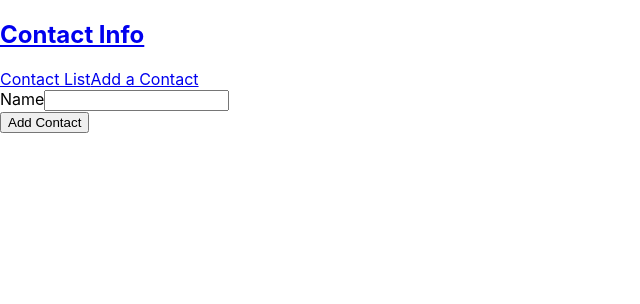
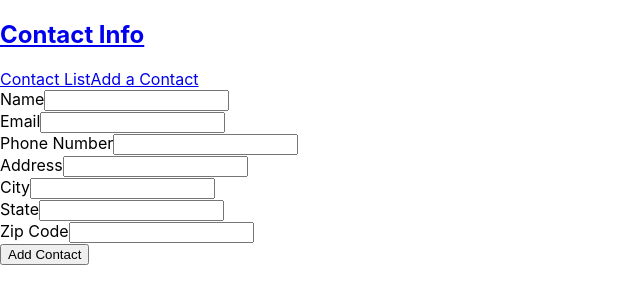
Before and after one commit to jhmccandless/contact-app, a React (Create React App) app in the folder contact-app/: page /add_contact in a window 1280 px wide. Shown: the top 304 px of the page, without its empty margins (0-640 px from the left). Built offline with nearby package versions, Linux system fonts and the light colour scheme.

Commit message:
able to add info to contact list

```diff
--- a/contact-app/src/components/Add-Contact.jsx
+++ b/contact-app/src/components/Add-Contact.jsx
@@ -6,20 +6,157 @@ class AddContact extends React.Component {
   constructor(props) {
     super(props);
     this.state = {
-      contact: "",
+      name: "",
+      email: "",
+      phone: "",
+      address: "",
+      city: "",
+      state: "",
+      zip: "",
     };
   }
 
   handleSubmit(event) {
     console.log(event);
+    console.log(this.state);
     console.log(this.props);
     event.preventDefault();
-    this.props.addContact({ contactList: this.state.contact });
-    this.setState({ contact: "" });
+    this.props.addContact({
+      name: this.state.name,
+      email: this.state.email,
+      phone: this.state.phone,
+      address: this.state.address,
+      city: this.state.city,
+      state: this.state.state,
+      zip: this.state.zip,
+    });
+    this.setState({
+      contact: {
+        name: "",
+        email: "",
+        phone: "",
+        address: "",
+        city: "",
+        state: "",
+        zip: "",
+      },
+    });
   }
 
-  updateContact(event) {
-    this.setState({ contact: event.target.value });
+  //   updateContact(event) {
+  //     console.log(event);
+  //     console.log(event.target);
+  //     // console.log(event.target.value);
+  //     this.setState({ name: event.target.value, email: event.target.value });
+  //   }
+
+  //   render() {
+  //     return (
+  //       <div>
+  //         <form onSubmit={(e) => this.handleSubmit(e)}>
+  //           <label>Name</label>
+  //           <input
+  //             className="name"
+  //             value={this.state.name}
+  //             onChange={(e) => this.updateContact(e)}
+  //           ></input>
+  //           <br />
+  //           <label>Email</label>
+  //           <input
+  //             className="email"
+  //             value={this.state.email}
+  //             onChange={(e) => this.updateContact(e)}
+  //           ></input>
+  //           <br />
+  //           <label>Phone Number</label>
+  //           <input
+  //             className="phone"
+  //             value={this.state.phone}
+  //             onChange={(e) => this.updateContact(e)}
+  //           ></input>
+  //           <br />
+  //           <label>Address</label>
+  //           <input
+  //             className="address"
+  //             value={this.state.address}
+  //             onChange={(e) => this.updateContact(e)}
+  //           ></input>
+  //           <br />
+  //           <label>City</label>
+  //           <input
+  //             className="city"
+  //             value={this.state.city}
+  //             onChange={(e) => this.updateContact(e)}
+  //           ></input>
+  //           <br />
+  //           <label>State</label>
+  //           <input
+  //             className="state"
+  //             value={this.state.state}
+  //             onChange={(e) => this.updateContact(e)}
+  //           ></input>
+  //           <br />
+  //           <label>Zip Code</label>
+  //           <input
+  //             className="zip"
+  //             value={this.state.zip}
+  //             onChange={(e) => this.updateContact(e)}
+  //           ></input>
+  //           <br />
+  //           <button
+  //             type="submit"
+  //             value={this.state.contact}
+  //             onChange={(e) => this.updateContact(e)}
+  //           >
+  //             Add Contact
+  //           </button>
+  //         </form>
+  //       </div>
+  //     );
+  //   }
+  // }
+
+  updateContactName(event) {
+    console.log(event);
+    console.log(event.target);
+    // console.log(event.target.value);
+    this.setState({ name: event.target.value });
+  }
+  updateContactEmail(event) {
+    console.log(event);
+    console.log(event.target);
+    // console.log(event.target.value);
+    this.setState({ email: event.target.value });
+  }
+  updateContactPhone(event) {
+    console.log(event);
+    console.log(event.target);
+    // console.log(event.target.value);
+    this.setState({ phone: event.target.value });
+  }
+  updateContactAddress(event) {
+    console.log(event);
+    console.log(event.target);
+    // console.log(event.target.value);
+    this.setState({ address: event.target.value });
+  }
+  updateContactCity(event) {
+    console.log(event);
+    console.log(event.target);
+    // console.log(event.target.value);
+    this.setState({ city: event.target.value });
+  }
+  updateContactState(event) {
+    console.log(event);
+    console.log(event.target);
+    // console.log(event.target.value);
+    this.setState({ state: event.target.value });
+  }
+  updateContactZip(event) {
+    console.log(event);
+    console.log(event.target);
+    // console.log(event.target.value);
+    this.setState({ zip: event.target.value });
   }
 
   render() {
@@ -29,21 +166,59 @@ class AddContact extends React.Component {
           <label>Name</label>
           <input
             className="name"
+            value={this.state.name}
+            onChange={(e) => this.updateContactName(e)}
+          ></input>
+          <br />
+          <label>Email</label>
+          <input
+            className="email"
+            value={this.state.email}
+            onChange={(e) => this.updateContactEmail(e)}
+          ></input>
+          <br />
+          <label>Phone Number</label>
+          <input
+            className="phone"
+            value={this.state.phone}
+            onChange={(e) => this.updateContactPhone(e)}
+          ></input>
+          <br />
+          <label>Address</label>
+          <input
+            className="address"
+            value={this.state.address}
+            onChange={(e) => this.updateContactAddress(e)}
+          ></input>
+          <br />
+          <label>City</label>
+          <input
+            className="city"
+            value={this.state.city}
+            onChange={(e) => this.updateContactCity(e)}
+          ></input>
+          <br />
+          <label>State</label>
+          <input
+            className="state"
+            value={this.state.state}
+            onChange={(e) => this.updateContactState(e)}
+          ></input>
+          <br />
+          <label>Zip Code</label>
+          <input
+            className="zip"
+            value={this.state.zip}
+            onChange={(e) => this.updateContactZip(e)}
+          ></input>
+          <br />
+          <button
+            type="submit"
             value={this.state.contact}
             onChange={(e) => this.updateContact(e)}
-          ></input>
-          <br />
-          {/* <input className="email"></input>
-          <br />
-          <input className="phone"></input>
-          <br />
-          <input className="address"></input>
-          <br />
-          <input className="city"></input>
-          <br />
-          <input className="state"></input>
-          <br /> */}
-          <button type="submit">Add Contact</button>
+          >
+            Add Contact
+          </button>
         </form>
       </div>
     );
--- a/contact-app/src/reducers.js
+++ b/contact-app/src/reducers.js
@@ -4,6 +4,7 @@ const initialState = {
       name: "Harris",
       email: "harris@gmail.com",
       phone: 833333533,
+      address: "1234 Tulsa Lane",
       city: "Tulsa",
       state: "Texas",
       zip: 77777,
@@ -12,6 +13,7 @@ const initialState = {
       name: "Johnny",
       email: "jboy@gmail.com",
       phone: 888888888,
+      address: "3423 Horror Street",
       city: "Venus",
       state: "Montana",
       zip: 77737,
@@ -25,8 +27,24 @@ function contacts_reducer(state = initialState, action) {
     case "ADD_CONTACT":
       return {
         ...state,
-        contactList: [...state.contactList, { name: action.data.contactList }],
+        contactList: [
+          ...state.contactList,
+          {
+            name: action.data.name,
+            email: action.data.email,
+            phone: action.data.phone,
+            address: action.data.address,
+            city: action.data.city,
+            state: action.data.state,
+            zip: action.data.zip,
+          },
+        ],
       };
+    // case "ADD_CONTACT":
+    //   return {
+    //     ...state,
+    //     contactList: [...state.contactList, { name: action.data.contactList }],
+    //   };
     case "DELETE_CONTACT":
       let arr = state.contactList;
       let newContactList = state.contactList.splice(Number(action.id), 1);
```
